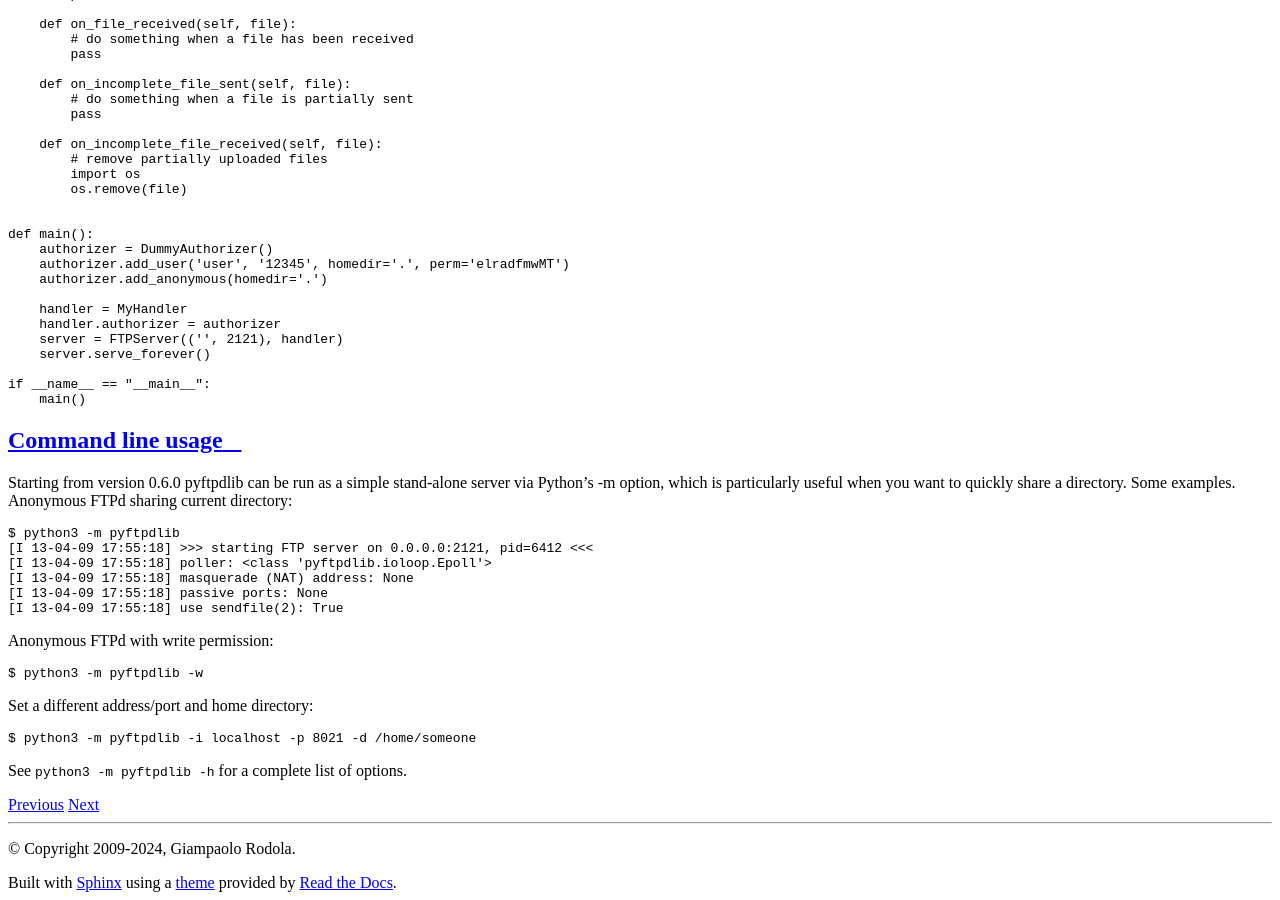
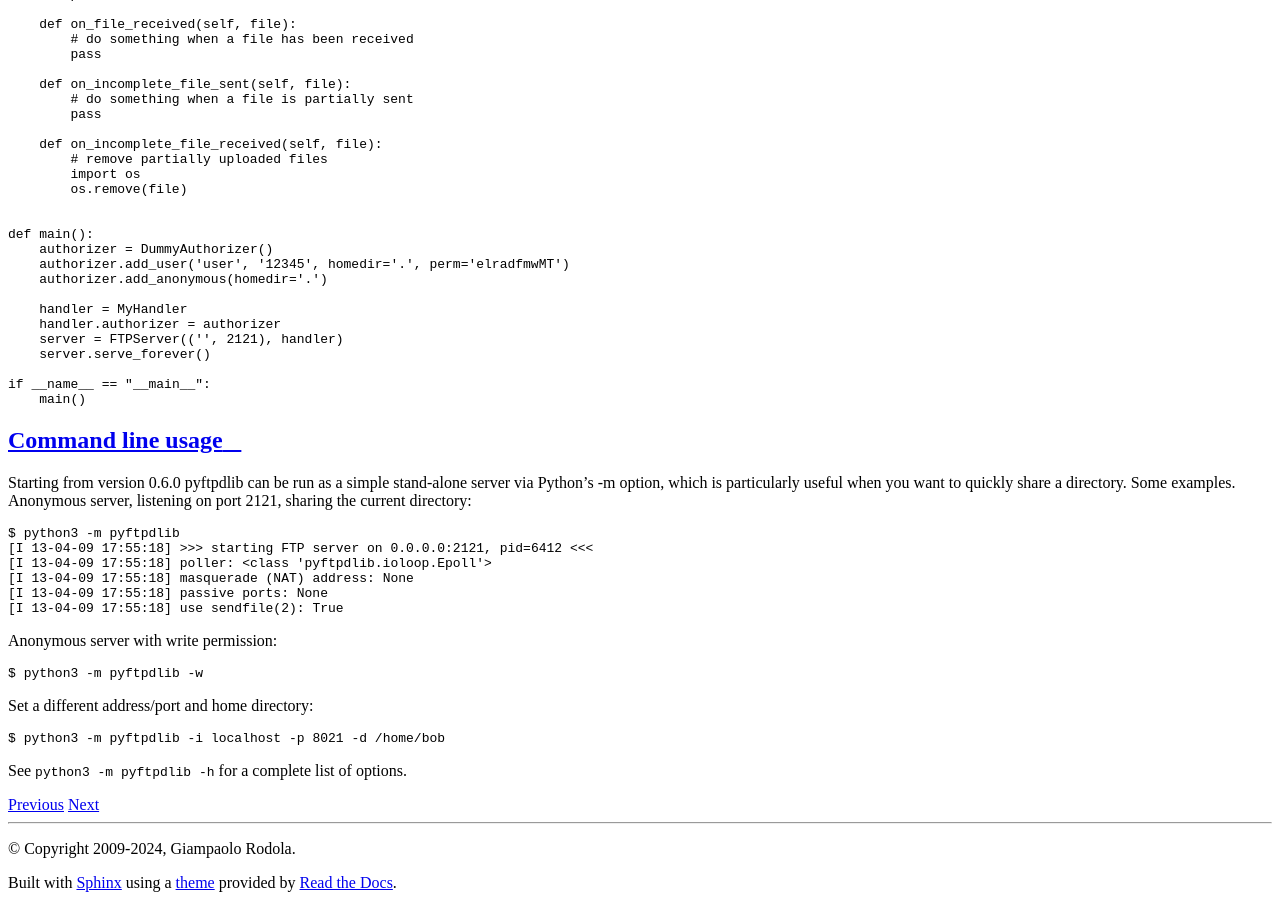
Before and after one commit to giampaolo/pyftpdlib, a Sphinx documentation site: the page built from docs/tutorial.rst, in a window 1280 px wide and 900 px high, scrolled down 7367 px. Built offline with Sphinx 7.4.7 and the Read the Docs theme 2.0.0, drawn with Linux system fonts in a browser that asks for light colours; formulas are drawn with MathJax 3; comment, search, counter and statistics services are not loaded.

```diff
--- a/docs/tutorial.rst
+++ b/docs/tutorial.rst
@@ -538,7 +538,7 @@ Command line usage
 Starting from version 0.6.0 pyftpdlib can be run as a simple stand-alone server
 via Python's -m option, which is particularly useful when you want to quickly
 share a directory. Some examples.
-Anonymous FTPd sharing current directory:
+Anonymous server, listening on port 2121, sharing the current directory:
 
 .. code-block:: sh
 
@@ -549,7 +549,7 @@ Anonymous FTPd sharing current directory:
     [I 13-04-09 17:55:18] passive ports: None
     [I 13-04-09 17:55:18] use sendfile(2): True
 
-Anonymous FTPd with write permission:
+Anonymous server with write permission:
 
 .. code-block:: sh
 
@@ -559,6 +559,6 @@ Set a different address/port and home directory:
 
 .. code-block:: sh
 
-    $ python3 -m pyftpdlib -i localhost -p 8021 -d /home/someone
+    $ python3 -m pyftpdlib -i localhost -p 8021 -d /home/bob
 
 See ``python3 -m pyftpdlib -h`` for a complete list of options.
```
Also changed, not shown: README.rst (+28 -0 lines).
